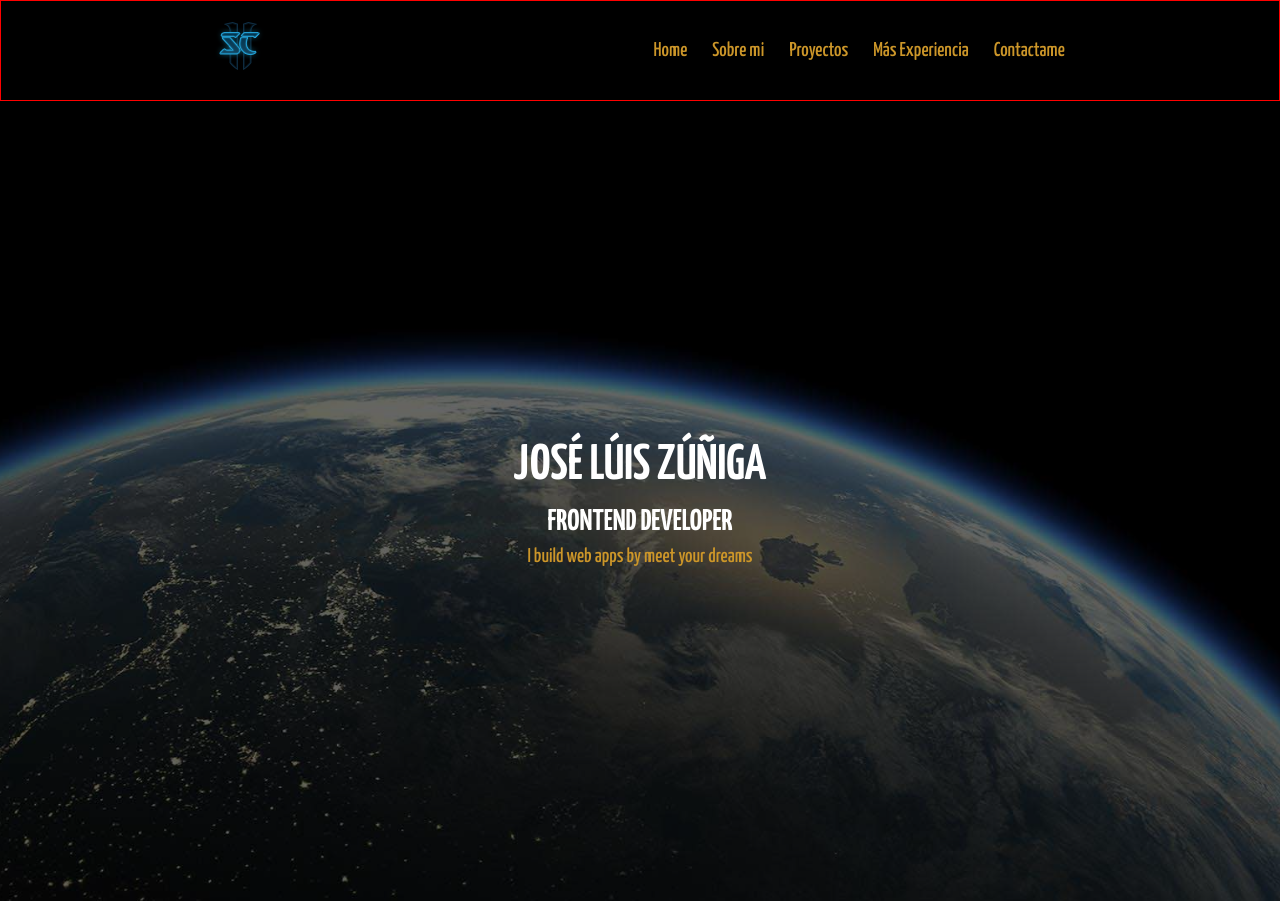
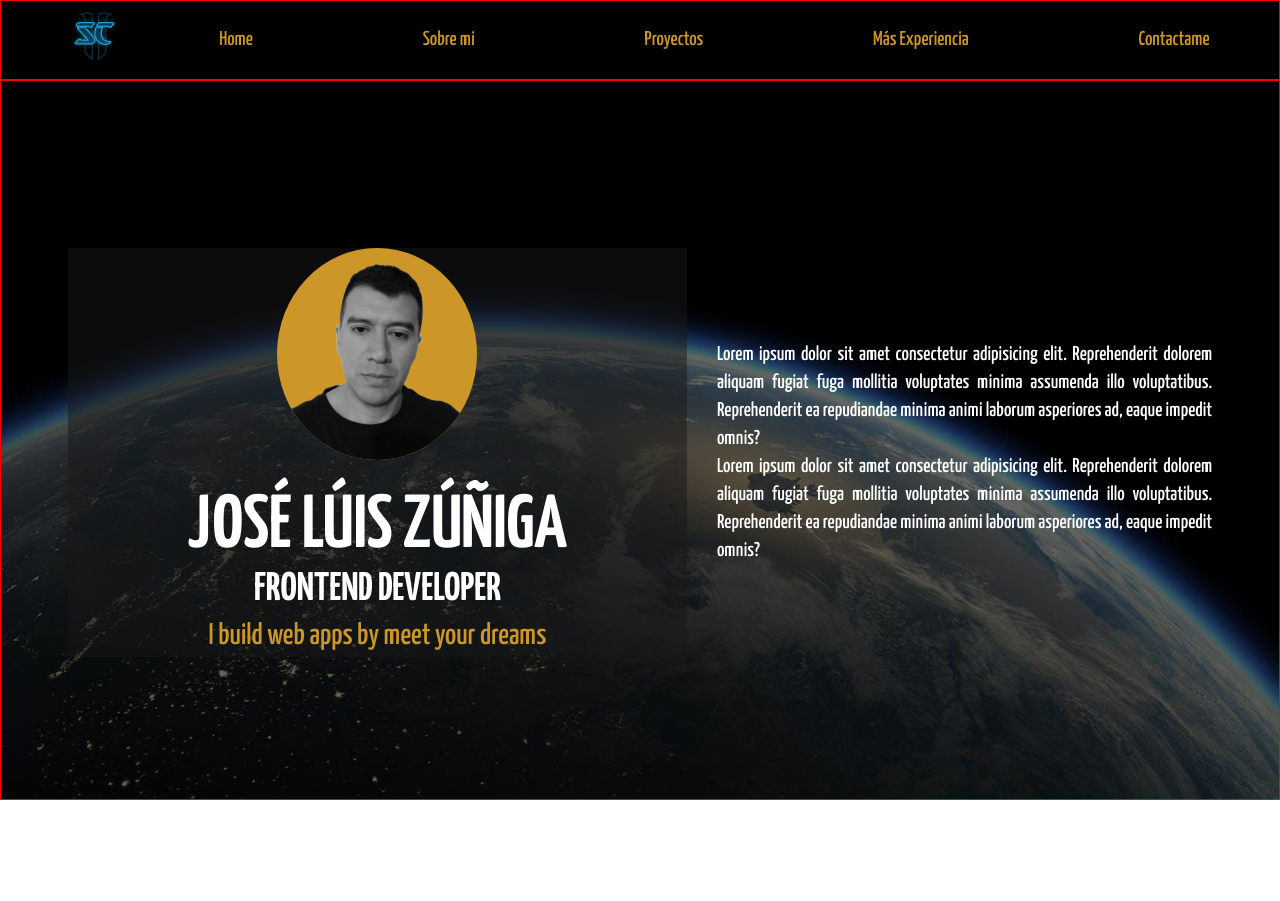
Before and after one commit to joseluis1061/PortafolioJose, a website built with webpack: page public/index.html in a window 1280 px wide. After the commit the page ends 800 px from the top, so only its background shows below. Built offline with nearby package versions, Linux system fonts and the light colour scheme.

Commit message:
Se agrego el espaciado e información del main. Todo Animaciones y mejorar la distribución

```diff
--- a/public/index.html
+++ b/public/index.html
@@ -19,7 +19,7 @@
 </head>
 <body>
 
-    <header class="header_main .container pd-container borde-prueba">
+    <header class="header_main .container pd-container bd-prueba">
         <div class="logo">
             <a href="#">
                 <img src="../src/assets/img/sc-nav-icon.png" alt="">
@@ -34,16 +34,33 @@
         </nav>
     </header>
 
-    <main class="main .container mgy-container  bg-img">
+    <main class="main .container mgy-container bg-img bd-prueba">
         <div class="overlay pd-container">
 
-            <h1>JOSÉ LÚIS ZúÑIGA</h1>
-            <h3>Frontend Developer</h3>
+            <section class="main_information mgt-25">
+                <picture class="main_img-container">
+                    <img src="../src/assets/img/PerfilSinFondo.png" alt="">
+                </picture>
+
+                <h1>JOSÉ LÚIS ZúÑIGA</h1>
+                <h3>Frontend Developer</h3>
+
+                <p class="text-center">
+                    I build web apps by meet your dreams
+                </p>
+            </section>
+
+            <section class="main_text mgt-25">
+                <p>
+                    Lorem ipsum dolor sit amet consectetur adipisicing elit. Reprehenderit dolorem aliquam fugiat fuga mollitia voluptates minima assumenda illo voluptatibus. Reprehenderit ea repudiandae minima animi laborum asperiores ad, eaque impedit omnis?
+                </p>
+
+                <p>
+                    Lorem ipsum dolor sit amet consectetur adipisicing elit. Reprehenderit dolorem aliquam fugiat fuga mollitia voluptates minima assumenda illo voluptatibus. Reprehenderit ea repudiandae minima animi laborum asperiores ad, eaque impedit omnis?
+                </p>
+            </section>
 
 
-            <p class="text-center">
-                I build web apps by meet your dreams
-            </p>
         </div>
     </main>
 
--- a/src/styles/main.css
+++ b/src/styles/main.css
@@ -70,20 +70,26 @@ a{
 .text-center{
     text-align: center;
 }
-.borde-prueba{ /*Esto se debe borrar*/
+.bd-prueba{ /*Esto se debe borrar*/
     border: 1px solid red;
 }
-
+img{
+    width: 100%;
+}
 
 /*HEADER*/
 .header_main {
-    background-color: var(--black);
+    width: 100%;
+    height: 80px;
     display: flex;
     align-items: center;
     justify-content: space-around;
+    background-color: var(--black);
 }
 .header_nav{
+    width: 80%;
     display: flex;
+    justify-content: space-between;
     column-gap: 25px;
 }
 .header_nav a{
@@ -95,26 +101,92 @@ a{
 
 .main.bg-img{
     width: 100%;
-    height: 100vh;
+
     background-image: url("../assets/img/eart_space.jpg");
     background-position: center;
     background-repeat: no-repeat;
     background-size: cover;
-
     position: relative;
     overflow: hidden;
 }
 
-.main p{
-    color: var(--yellow-sky);
+@media (min-width:765px){
+    .main.bg-img{
+        height: calc(100vh - 80px);
+    }
 }
 
-.overlay{
-    position: absolute;
+
+.main .overlay{
     width: 100%;
     height: 100%;
     display: flex;
     flex-direction: column;
     justify-content: center;
+    align-items: center;
     background-color: rgba(0, 0,0, 0.6);
 }
+
+@media(min-width: 980px){
+    .main .overlay{
+        flex-direction: row;
+        justify-content: center;
+        align-items: center;
+        column-gap: 30px;
+    }
+}
+@media(min-width: 980px){
+    .main_information{
+        width: 50%;
+        background-color: rgba(25,25,25, 0.5);
+    }
+    .main_text{
+        width: 40%;
+    }
+}
+.main_img-container{
+    width: 200px;
+    margin-bottom: 25px;
+    background-color: var(--yellow-sky);
+    border-radius: 50% 50%;
+    display: flex;
+    align-items: center;
+    justify-content: center;
+    overflow: hidden;
+
+}
+
+.main_img-container img{
+    filter: grayscale(100%);
+}
+
+.main_information{
+    display: flex;
+    flex-direction: column;
+    justify-content: center;
+    align-items: center;
+    gap: 5px;
+}
+.main_information h1{
+    font-size: 7.5rem;
+    line-height: 1;
+}
+.main_information h3{
+    font-size: 4rem;
+    line-height: 1;
+}
+.main_information p{
+    color: var(--yellow-sky);
+    font-size: 3rem;
+}
+
+.main_text{
+    display: flex;
+    flex-direction: column;
+    justify-content: center;
+    align-items: center;
+}
+.main_text p{
+    color: var(--white);
+    text-align: justify;
+}
```
Also changed, not shown: src/assets/img/PerfilSinFondo.png (added).
